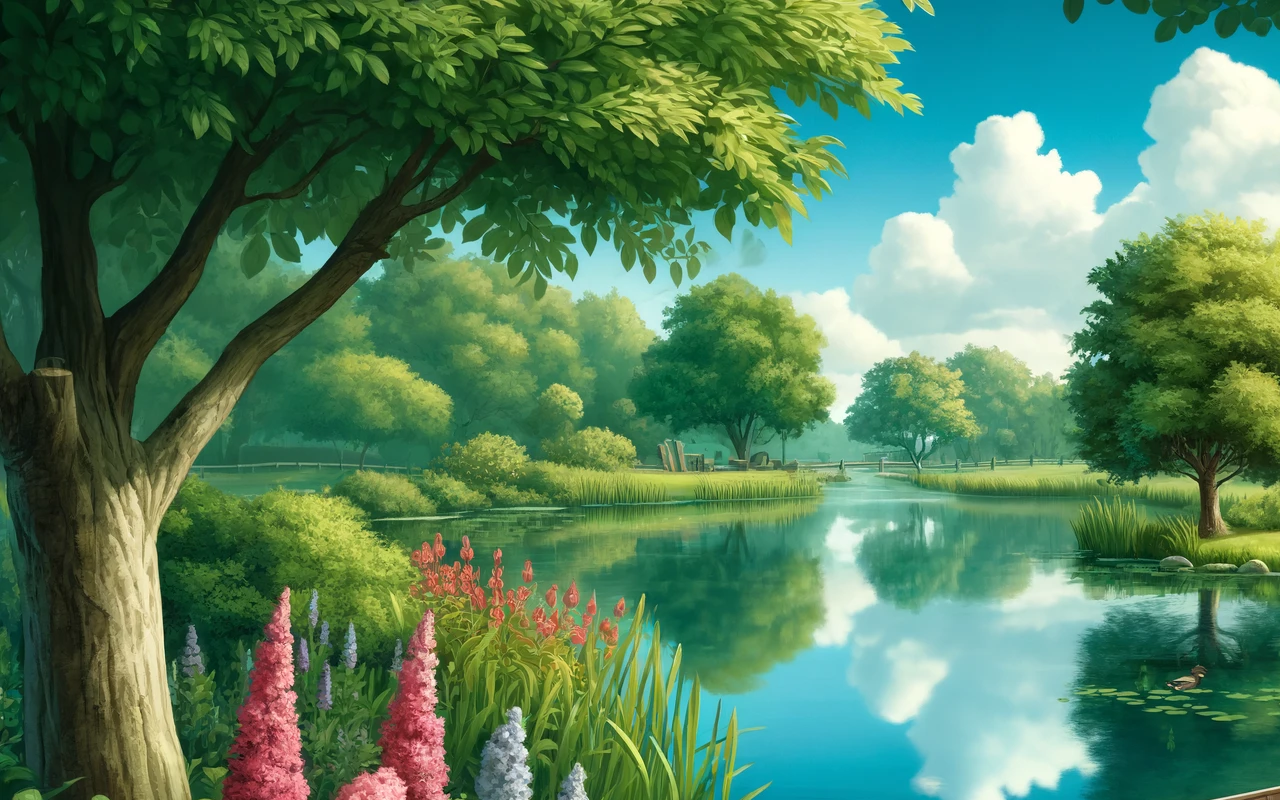
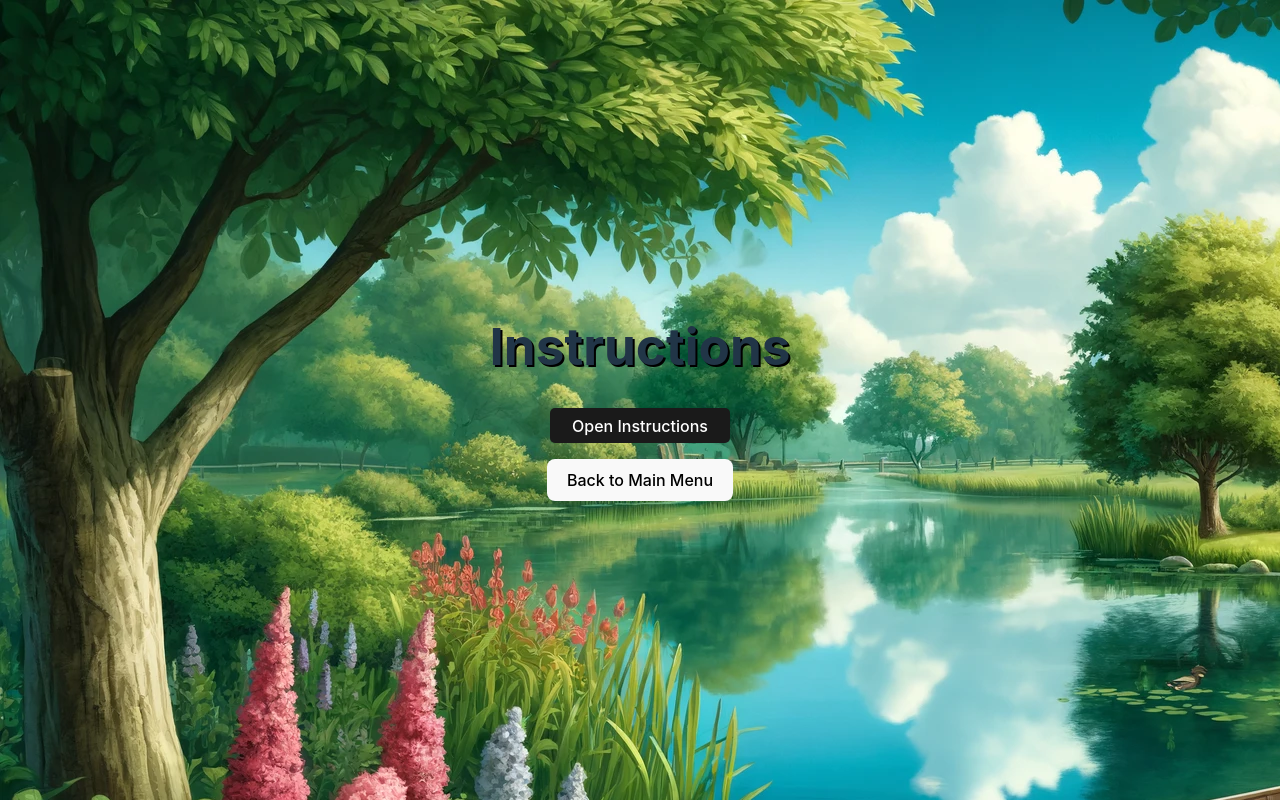
Before and after one commit to pslib-cz/2023-p3a-mpa-react-project-merta-pavel, a React (Vite) app in the folder strelene_kachny/: page /2023-p3a-mpa-react-project-merta-pavel/instructions in a window 1280 px wide. Before the commit this address had no page. Built offline with nearby package versions, Linux system fonts and the light colour scheme.

Commit message:
Přidání návodu

```diff
--- a/strelene_kachny/src/App.tsx
+++ b/strelene_kachny/src/App.tsx
@@ -4,6 +4,7 @@ import './App.css';
 import Gameboard from './component/Gameboard';
 import Settings from './page/Settings';
 import { GameProvider } from './provider/provider.tsx'
+import Instructions from './page/Instructions';
 
 const App = () => {
 
@@ -14,6 +15,7 @@ const App = () => {
           <Route path="/" element={<MainMenu />} />,
           <Route path="/settings" element={<Settings />} />,
           <Route path="/component" element={<Gameboard />} />,
+          <Route path="/instructions" element={<Instructions />} />
         </Routes>
       </Router>
     </GameProvider>
--- /dev/null
+++ b/strelene_kachny/src/page/Instructions.tsx
@@ -0,0 +1,21 @@
+import { Link } from 'react-router-dom';
+import instructions from '/navod/navod.pdf';
+import styles from './MainMenu.module.css';
+
+const Instructions = () => {
+  return (
+    <div>
+      <h1>Instructions</h1>
+      <div className={styles.Menu__buttons}>
+      <a className={styles.Menu__buttons__a} href={instructions} target="_blank" rel="noreferrer">Open Instructions</a>
+      <Link to="/">
+        <button>
+      Back to Main Menu
+    </button>
+    </Link>
+    </div>
+    </div>
+    );
+}
+
+export default Instructions;
--- a/strelene_kachny/src/page/MainMenu.module.css
+++ b/strelene_kachny/src/page/MainMenu.module.css
@@ -23,3 +23,26 @@ body {
 p, h1, h2{
     text-shadow: 2px 2px black;
 }
+
+.Menu__buttons{
+    display: flex;
+    flex-direction: column;
+    justify-content: center;
+    align-items: center;
+}
+
+.Menu__buttons button{
+    margin: 1em;
+}
+
+.Menu__buttons__a{
+    color: white;
+    border-radius: 5px;
+    border: black;
+    background-color: #1a1a1a;
+    display: flex;
+    height: 35px;
+    width: 180px;
+    justify-content: center;
+    align-items: center;
+}
--- a/strelene_kachny/src/page/MainMenu.tsx
+++ b/strelene_kachny/src/page/MainMenu.tsx
@@ -7,11 +7,18 @@ const MainMenu: React.FC = () => {
     <div className={styles.Menu}>
       <h1 className={styles.Text}>Střelené Kachny</h1>
     <h2 className={styles.Text}>Hlavní Menu</h2>
+    <div className={styles.Menu__buttons}>
   <Link to="/settings">
     <button className={styles.Button}>
       Play Game
     </button>
   </Link>
+  <Link to="/instructions">
+    <button className={styles.Button}>
+      Instructions
+    </button>
+  </Link>
+  </div>
   </div>
   );
 };
```
Also changed, not shown: 1 other file (tests, documents, lock files or other folders).
